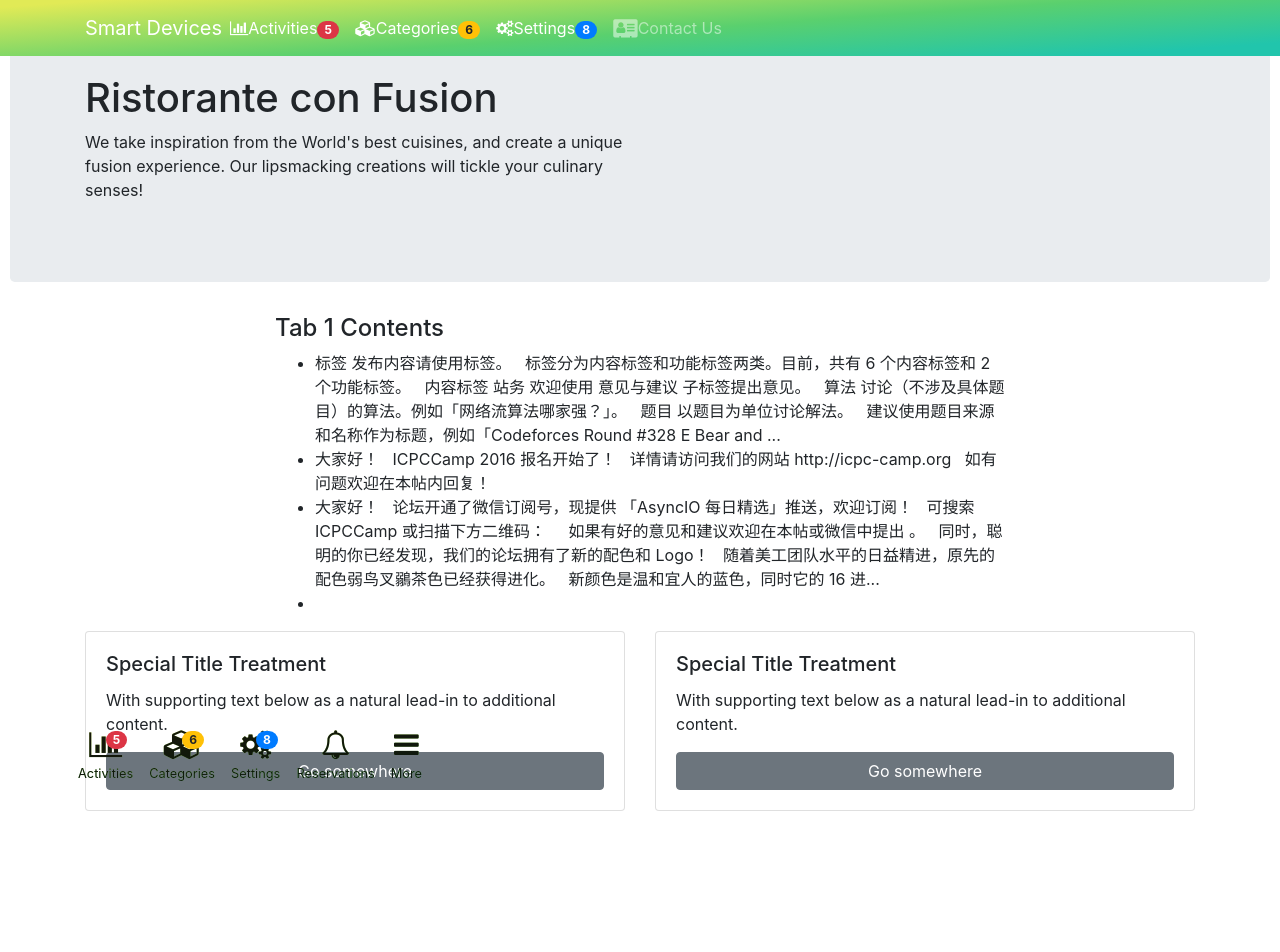
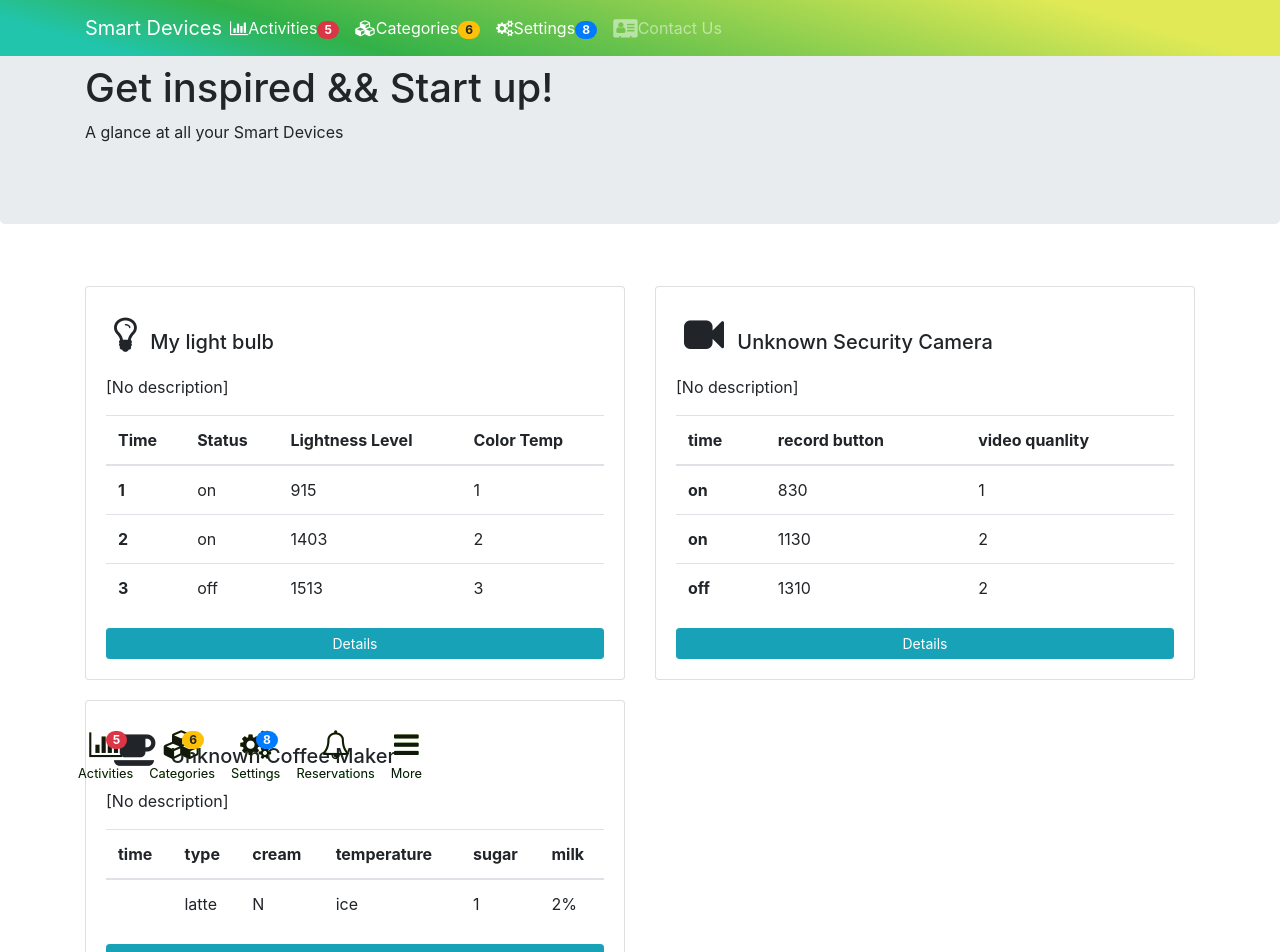
Before and after one commit to CitruXonve/HomeDevicesControl, a React (Create React App) app in the folder reactjs/: page /home in a window 1280 px wide. Shown: the top 952 px of the page. Before the commit the page ends 821 px from the top, so only its background shows below. Built offline with nearby package versions, Linux system fonts and the light colour scheme.

Commit message:
Acitivity page demo

```diff
--- a/reactjs/src/App.css
+++ b/reactjs/src/App.css
@@ -1,39 +1,18 @@
-
-body {
-  padding : 10px ;
-
+.App {
+  /* text-align: center; */
 }
 
-#exTab1 .tab-content {
-  color : white;
-  background-color: #428bca;
-  padding : 5px 15px;
+.col-content {
+  /* align-content: center; */
+  padding-top: 10px;
+  padding-bottom: 10px;
 }
 
-#exTab2 h3 {
-  color : white;
-  background-color: #428bca;
-  padding : 5px 15px;
+.row-content {
+  padding-top: 20px;
+  padding-bottom: 20px;
 }
 
-/* remove border radius for the tab */
-
-#exTab1 .nav-pills > li > a {
-  border-radius: 0;
+.device-type-icon {
+  padding: 0.5rem;
 }
-
-/* change border radius for the tab , apply corners on top*/
-
-#exTab3 .nav-pills > li > a {
-  border-radius: 4px 4px 0 0 ;
-}
-
-#exTab3 .tab-content {
-  color : white;
-  background-color: #428bca;
-  padding : 5px 15px;
-}
-
-col {
-  align-content: center;
-}
--- a/reactjs/src/components/Header.css
+++ b/reactjs/src/components/Header.css
@@ -9,9 +9,14 @@
   } */
 .navbar-dark {
     /* background-color: #606060; */
-    background: -webkit-linear-gradient(-86deg, #e1ea56 5%, #5ad06e 53%, #21c5ac 91%);
+    background: -webkit-linear-gradient(-106deg, #e1ea56 15%, #32b148 73%, #21c5ac 91%);
 }
 
-@media screen and (max-width: 768px) {
-    body { padding-top: 60px; }
+.navbar-dark .navbar-nav .nav-link {
+  color: rgba(255, 255, 255, 0.8);
 }
+
+body { padding-top: 50px; }
+/* @media screen and (max-width: 768px) {
+    body { padding-top: 50px; }
+} */
--- a/reactjs/src/components/Header.js
+++ b/reactjs/src/components/Header.js
@@ -75,9 +75,9 @@ class Header extends Component {
       <Jumbotron className="d-none d-sm-none d-md-block">
            <div className="container">
                <div className="row row-header">
-                   <div className="col-12 col-sm-6">
-                       <h1>Ristorante con Fusion</h1>
-                       <p>We take inspiration from the World's best cuisines, and create a unique fusion experience. Our lipsmacking creations will tickle your culinary senses!</p>
+                   <div className="col-12">
+                       <h1>Get inspired && Start up!</h1>
+                       <p>A glance at all your Smart Devices</p>
                    </div>
                </div>
            </div>
--- a/reactjs/src/components/Home.js
+++ b/reactjs/src/components/Home.js
@@ -3,7 +3,7 @@ import {
     Card, CardImg, CardText, CardBody,
     CardTitle, CardSubtitle
 } from 'reactstrap';
-import { TabContent, TabPane, Nav, NavItem, NavLink, Button, Row, Col, Container } from 'reactstrap';
+import { TabContent, TabPane, Nav, NavItem, NavLink, Button, Row, Col, Container, Table } from 'reactstrap';
 // import { NavLink } from 'react-router-dom';
 import classnames from 'classnames';
 
@@ -29,74 +29,104 @@ class Home extends React.Component {
         return (
             <React.Fragment>
                 <Container>
-                    <Row>
-                        <Col className="col-sm-12 col-md-8 offset-md-2">
-                                <h4>Tab 1 Contents</h4>
-                                <ul>
-                                    <li class="item-excerpt"><span>标签
-
-                                    发布内容请使用标签。 &nbsp;
-                                    标签分为内容标签和功能标签两类。目前，共有 6 个内容标签和 2 个功能标签。 &nbsp;
-
-                                    内容标签
-
-                                    站务
-
-                                    欢迎使用 意见与建议 子标签提出意见。 &nbsp;
-
-                                    算法
-
-                                    讨论（不涉及具体题目）的算法。例如「网络流算法哪家强？」。 &nbsp;
-
-                                    题目
-
-                                    以题目为单位讨论解法。 &nbsp;
-                                    建议使用题目来源和名称作为标题，例如「Codeforces Round #328 E Bear and ...</span>
-                                    </li>
-                                    <li class="item-excerpt"><span>大家好！ &nbsp;
-
-                                            ICPCCamp 2016 报名开始了！ &nbsp;
-
-                                            详情请访问我们的网站 http://icpc-camp.org &nbsp;
-
-                                            如有问题欢迎在本帖内回复！ &nbsp;</span>
-                                    </li>
-
-                                    <li class="item-excerpt"><span>大家好！ &nbsp;
-
-                                            论坛开通了微信订阅号，现提供 「AsyncIO 每日精选」推送，欢迎订阅！ &nbsp;
-
-                                            可搜索 ICPCCamp 或扫描下方二维码： &nbsp;
-                                            &nbsp;
-
-                                            如果有好的意见和建议欢迎在本帖或微信中提出 。 &nbsp;
-
-
-
-                                            同时，聪明的你已经发现，我们的论坛拥有了新的配色和 Logo！ &nbsp;
-
-                                            随着美工团队水平的日益精进，原先的配色弱鸟叉鶸茶色已经获得进化。 &nbsp;
-                                            新颜色是温和宜人的蓝色，同时它的 16 进...</span>
-                                    </li>
-                                    <li>
-
-                                    </li>
-                                </ul>
-                        </Col>
-                    </Row>
-                    <Row>
-                        <Col sm="6">
+                    <Row className="row-content">
+                        <Col md="6" className="col-content">
                             <Card body>
-                                <CardTitle>Special Title Treatment</CardTitle>
-                                <CardText>With supporting text below as a natural lead-in to additional content.</CardText>
-                                <Button>Go somewhere</Button>
+                                <CardTitle><span className="fa fa-lightbulb-o fa-2x device-type-icon"></span> My light bulb</CardTitle>
+                                <CardText>[No description]</CardText>
+                                <Table light>
+                                    <thead>
+                                        <tr>
+                                            <th>Time</th>
+                                            <th>Status</th>
+                                            <th>Lightness Level</th>
+                                            <th>Color Temp</th>
+                                        </tr>
+                                    </thead>
+                                    <tbody>
+                                        <tr>
+                                            <th scope="row">1</th>
+                                            <td>on</td>
+                                            <td>915</td>
+                                            <td>1</td>
+                                        </tr>
+                                        <tr>
+                                            <th scope="row">2</th>
+                                            <td>on</td>
+                                            <td>1403</td>
+                                            <td>2</td>
+                                        </tr>
+                                        <tr>
+                                            <th scope="row">3</th>
+                                            <td>off</td>
+                                            <td>1513</td>
+                                            <td>3</td>
+                                        </tr>
+                                    </tbody>
+                                </Table>
+                                <Button size="sm" className="btn-info">Details</Button>
                             </Card>
                         </Col>
-                        <Col sm="6">
+                        <Col md="6" className="col-content">
                             <Card body>
-                                <CardTitle>Special Title Treatment</CardTitle>
-                                <CardText>With supporting text below as a natural lead-in to additional content.</CardText>
-                                <Button>Go somewhere</Button>
+                                <CardTitle><span className="fa fa-video-camera fa-2x device-type-icon"></span> Unknown Security Camera</CardTitle>
+                                <CardText>[No description]</CardText>
+                                <Table>
+                                    <thead>
+                                        <tr>
+                                            <th>time</th>
+                                            <th>record button</th>
+                                            <th>video quanlity</th>
+                                        </tr>
+                                    </thead>
+                                    <tbody>
+                                        <tr>
+                                            <th>on</th>
+                                            <td>830</td>
+                                            <td>1</td>
+                                        </tr>
+                                        <tr>
+                                            <th>on</th>
+                                            <td>1130</td>
+                                            <td>2</td>
+                                        </tr>
+                                        <tr>
+                                            <th>off</th>
+                                            <td>1310</td>
+                                            <td>2</td>
+                                        </tr>
+                                    </tbody>
+                                </Table>
+                                <Button size="sm" className="btn-info">Details</Button>
+                            </Card>
+                        </Col>
+                        <Col md="6" className="col-content">
+                            <Card body>
+                                <CardTitle><span className="fa fa-coffee fa-2x device-type-icon"></span> Unknown Coffee Maker</CardTitle>
+                                <CardText>[No description]</CardText>
+                                <Table>
+                                    <thead>
+                                        <tr>
+                                            <th>time</th>
+                                            <th>type</th>
+                                            <th>cream</th>
+                                            <th>temperature</th>
+                                            <th>sugar</th>
+                                            <th>milk</th>
+                                        </tr>
+                                    </thead>
+                                    <tbody>
+                                        <tr>
+                                            <th></th>
+                                            <td>latte</td>
+                                            <td>N</td>
+                                            <td>ice</td>
+                                            <td>1</td>
+                                            <td>2%</td>
+                                        </tr>
+                                    </tbody>
+                                </Table>
+                                <Button size="sm" className="btn-info">Details</Button>
                             </Card>
                         </Col>
                     </Row>
--- a/reactjs/src/index.js
+++ b/reactjs/src/index.js
@@ -1,8 +1,9 @@
 import React from 'react';
 import ReactDOM from 'react-dom';
-import './index.css';
 import App from './App';
 import * as serviceWorker from './serviceWorker';
+
+import './index.css';
 import 'bootstrap/dist/css/bootstrap.min.css'
 import 'font-awesome/css/font-awesome.css';
 import 'bootstrap-social/bootstrap-social.css';
```
